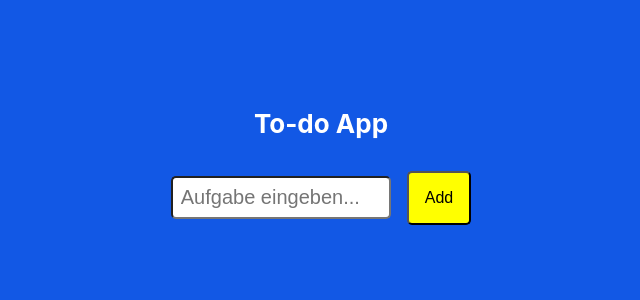
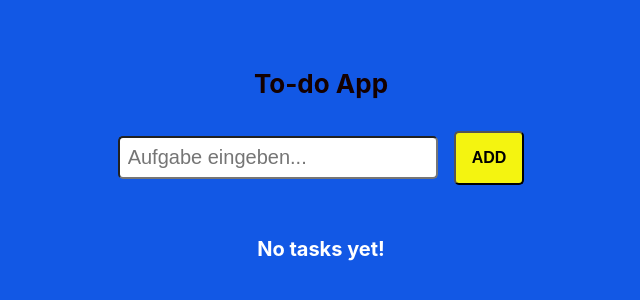
Before and after one commit to devjasmin/To-do-App, a React (Create React App) app: page / in a window 1280 px wide. Shown: the part 218-518 px from the top of the page, without its empty margins (319-959 px from the left). Built offline with nearby package versions, Linux system fonts and the light colour scheme.

Commit message:
Wenn die Aufgabe erledigt ist, wird der Text durchgestrichen

```diff
--- a/src/App.css
+++ b/src/App.css
@@ -11,7 +11,7 @@
   justify-content: center;
   font-size: calc(10px + 2vmin);
   font-weight: bold;
-  color: white;
+  color: rgb(20, 0, 0);
 }
 
 .App-main {
@@ -25,13 +25,14 @@
   padding: 0.5rem;
   font-size: 1.25rem;
   border-radius: 5px;
-  width: 200px;
+  width: 300px;
 }
 
 .button {
   padding: 1rem;
   font-size: 1rem;
-  background-color: yellow;
+  background-color: #f4f410;
+  font-weight: bold;
   color: black;
   border-radius: 5px;
   cursor: pointer;
@@ -45,36 +46,45 @@
   color: white;
   padding: 1rem;
   width: 275px;
-  gap: 1rem;
+  gap: 2rem;
+  margin-top: 1rem;
+}
 
 .todo-item {
   display: flex;
   align-items: center;
   justify-content: space-between;
-    width: 100%;
-    border: 3px solid green;
-    padding: 0.5rem;
+  width: 140%;
+  border: 1px solid rgb(17, 175, 223);
+  border-radius: 5px;
+  box-shadow: 5px 5px 5px rgb(17, 175, 223);
+  padding: 0.8rem;
 }
 
 .checkbox {
-    font-size: 1.25rem;
+  align-items: center;
+  width: 18px;
+  height: 18px;
   padding: 1rem;
-    align-items: center;
 }
 
 .task {
-    font-size: 1.25rem;
+  font-size: 1.5rem;
   align-items: center;
   padding: 1rem;
 }
 
+.durchgestrichen {
+  text-decoration: line-through;
+  color: rgb(255, 255, 255);
+}
+
 .delete-button {
   padding: 0.5rem;
-    margin: 0.5rem;
-    font-size: 1rem;
-    background-color: red;
+  font-size: 1.25rem;
+  background-color: rgb(233, 59, 59);
   color: white;
   border-radius: 5px;
   cursor: pointer;
+  width: 100px;
 }
-}
--- a/src/App.js
+++ b/src/App.js
@@ -8,19 +8,19 @@ function App() {
 
   function SaveInput(event) {
     setInputValue(event.target.value);
-    console.log(event.target.value);
+    // console.log(event.target.value);
   }
 
   function AddTask() {
     if (inputValue !== "") {
-      setTasks([...tasks, inputValue]);
+      setTasks([...tasks, { text: inputValue, completed: false }]);
       console.log("Add Task");
       setInputValue("");
     } else {
       console.log("Input is empty");
     }
     tasks.map((task) => {
-      console.log(task.length);
+      //console.log(task.length);
     });
   }
 
@@ -28,6 +28,17 @@ function App() {
     const newTasks = tasks.filter((task, i) => i !== index);
     setTasks(newTasks);
     console.log("Delete Task");
+  }
+
+  function ToggleTask(index) {
+    const newTasks = tasks.map((task, i) => {
+      if (i === index) {
+        return { ...task, completed: !task.completed };
+      }
+      return task;
+    });
+    setTasks(newTasks);
+    //console.log("Toggle Task");
   }
 
   return (
@@ -43,14 +54,23 @@ function App() {
             value={inputValue}
           />
           <button onClick={AddTask} className="button">
-            Add
+            ADD
           </button>
         </main>
         <div className="todo-list">
+          {tasks.length === 0 ? <p>No tasks yet!</p> : null}
           {tasks.map((task, index) => (
             <div key={index} className="todo-item">
-              <div className="checkbox">[ ]</div>
-              <div className="task">{task}</div>
+              <input
+                type="checkbox"
+                onChange={() => ToggleTask(index)}
+                className="checkbox"
+              ></input>
+              <div className="task">
+                <span className={task.completed ? "durchgestrichen" : ""}>
+                  {task.text}
+                </span>
+              </div>
               <button
                 onClick={() => DeleteTask(index)}
                 className="delete-button"
```
Lines whose indentation alone changed are shown as unchanged.
